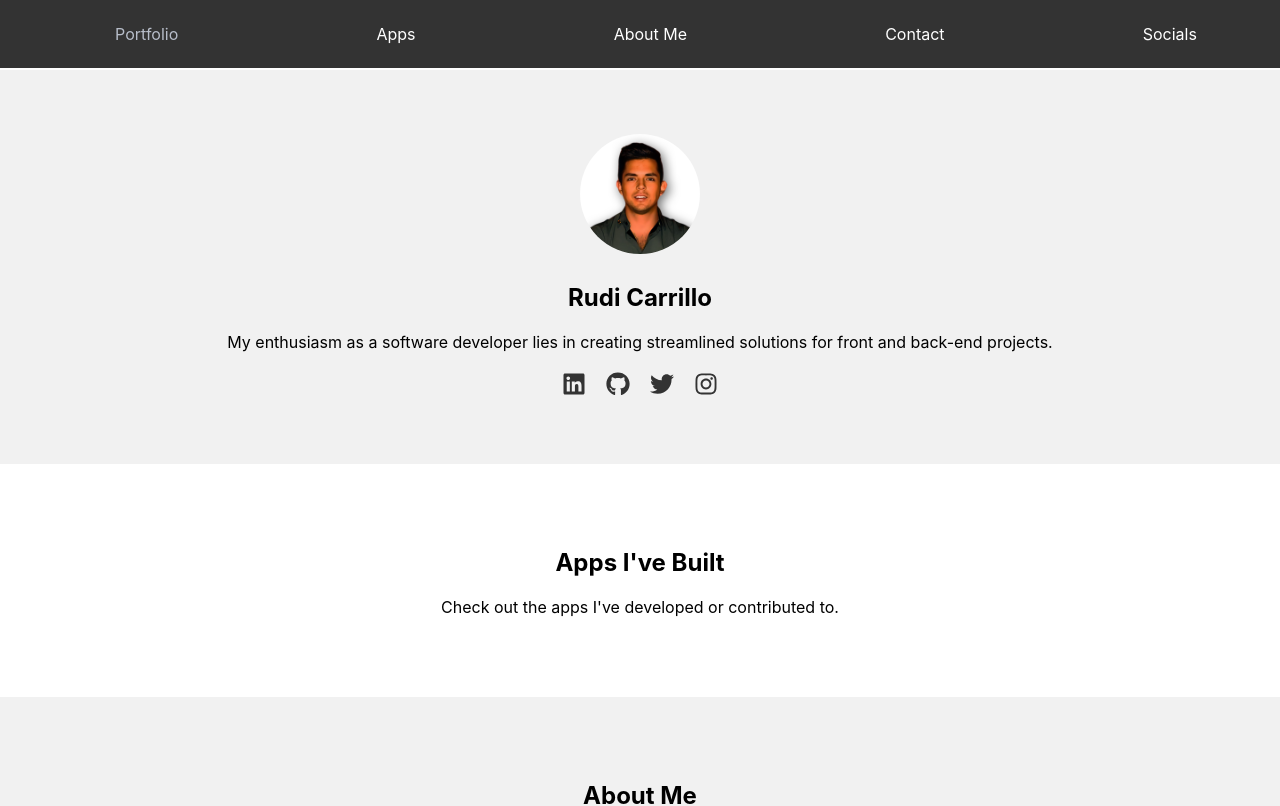
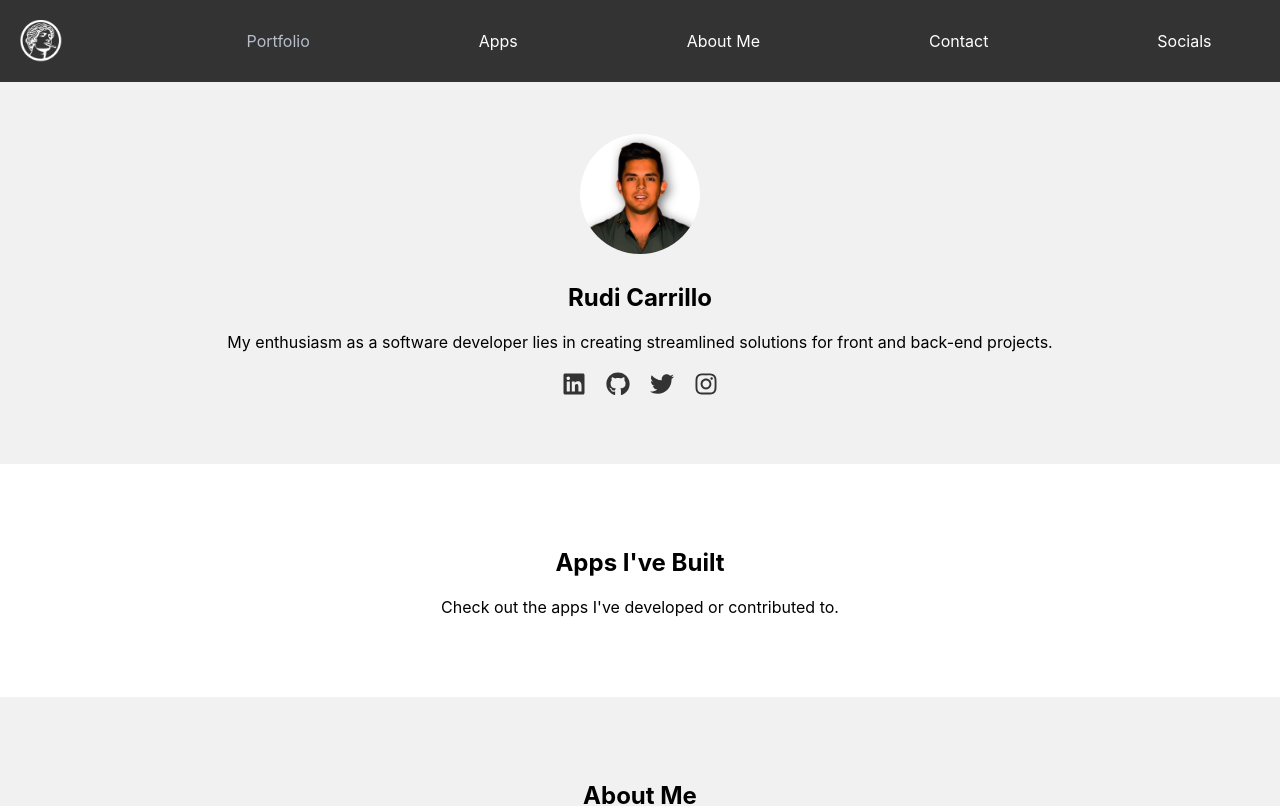
Before and after one commit to rudicarrilloypr/rc-portafolio, a React (Create React App) app: page / in a window 1280 px wide. Shown: the top 806 px of the page. Built offline with nearby package versions, Linux system fonts and the light colour scheme.

Commit message:
Add logo to navbar

```diff
--- a/src/components/Navbar/Navbar.jsx
+++ b/src/components/Navbar/Navbar.jsx
@@ -3,6 +3,7 @@ import React, { useState } from 'react';
 import { Link } from 'react-scroll';
 import { FontAwesomeIcon } from '@fortawesome/react-fontawesome';
 import { faBars } from '@fortawesome/free-solid-svg-icons';
+import logo from '../../assets/RC-SD-logo(white).PNG';
 import styles from './navbar.module.css';
 
 function Navbar() {
@@ -10,6 +11,7 @@ function Navbar() {
 
   return (
     <nav className={styles.navbar}>
+      <img src={logo} alt="Logo" className={styles.logo} />
       <div className={styles.menuIcon} onClick={() => setIsOpen(!isOpen)}>
         <FontAwesomeIcon icon={faBars} />
       </div>
--- a/src/components/Navbar/navbar.module.css
+++ b/src/components/Navbar/navbar.module.css
@@ -4,7 +4,7 @@
     top: 0;
     width: 100%;
     display: flex;
-    justify-content: space-around;
+    justify-content: space-between;
     align-items: center;
     background-color: #333;
     color: white;
@@ -12,11 +12,17 @@
     z-index: 1000;
   }
 
+  .logo {
+    height: 50px; /* Ajusta esto según tus necesidades */
+    margin-right: 20px; /* Espacio entre el logo y los enlaces de navegación */
+  }
+
   .navItems {
     display: flex;
     justify-content: space-around;
     align-items: center;
-    width: 100%;
+    /*width: 100%;*/
+    flex-grow: 0.9;
   }
 
   .menuIcon {
@@ -39,12 +45,19 @@
       justify-content: flex-start;
     }
 
+    .logo {
+      position: absolute;
+      left: 46%;
+      transform: translateX(-50%);
+      top: 10px;
+    }
+
     .navItems {
       display: none;
       flex-direction: column;
       position: absolute;
       top: 60px;
-      left: 0;
+      left: -4%;
       background-color: #333;
       width: 100%;
     }
```
Also changed, not shown: src/assets/RC-SD-logo(black).PNG (added), src/assets/RC-SD-logo(white).PNG (added).
